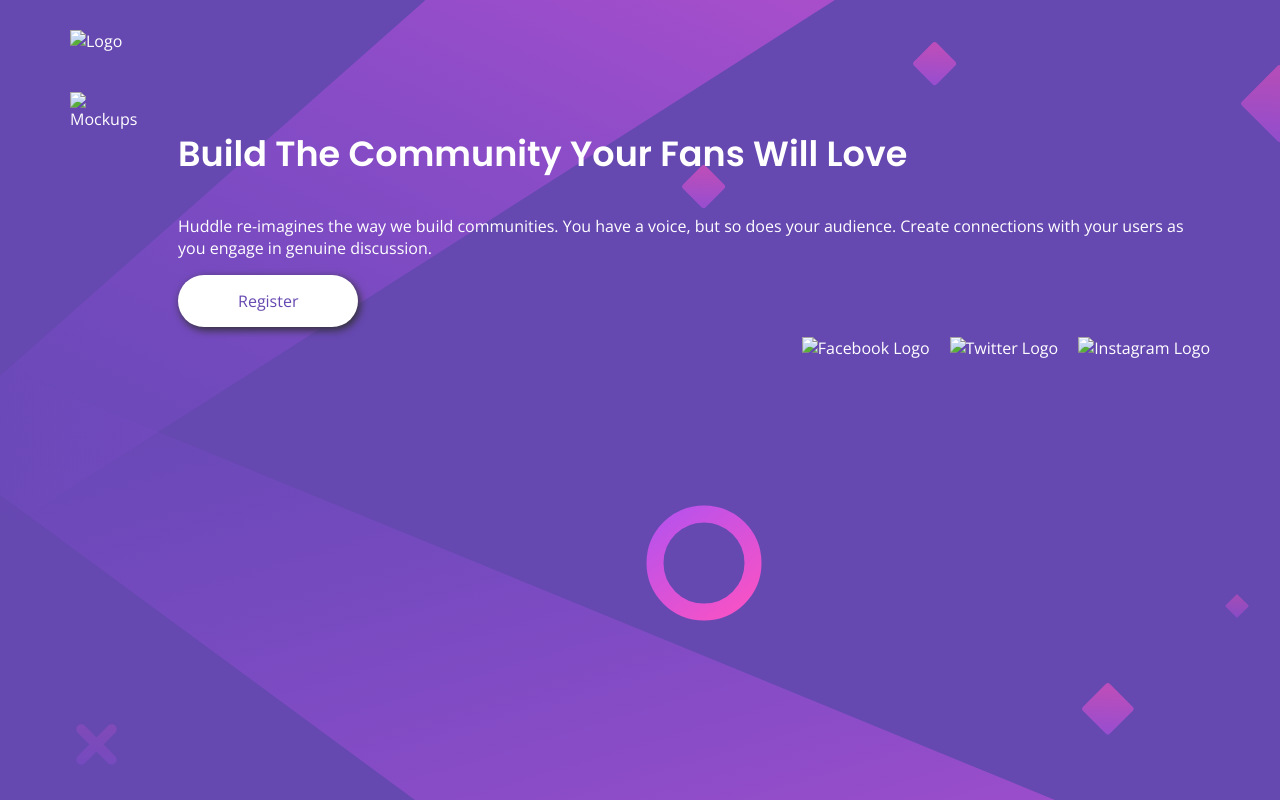
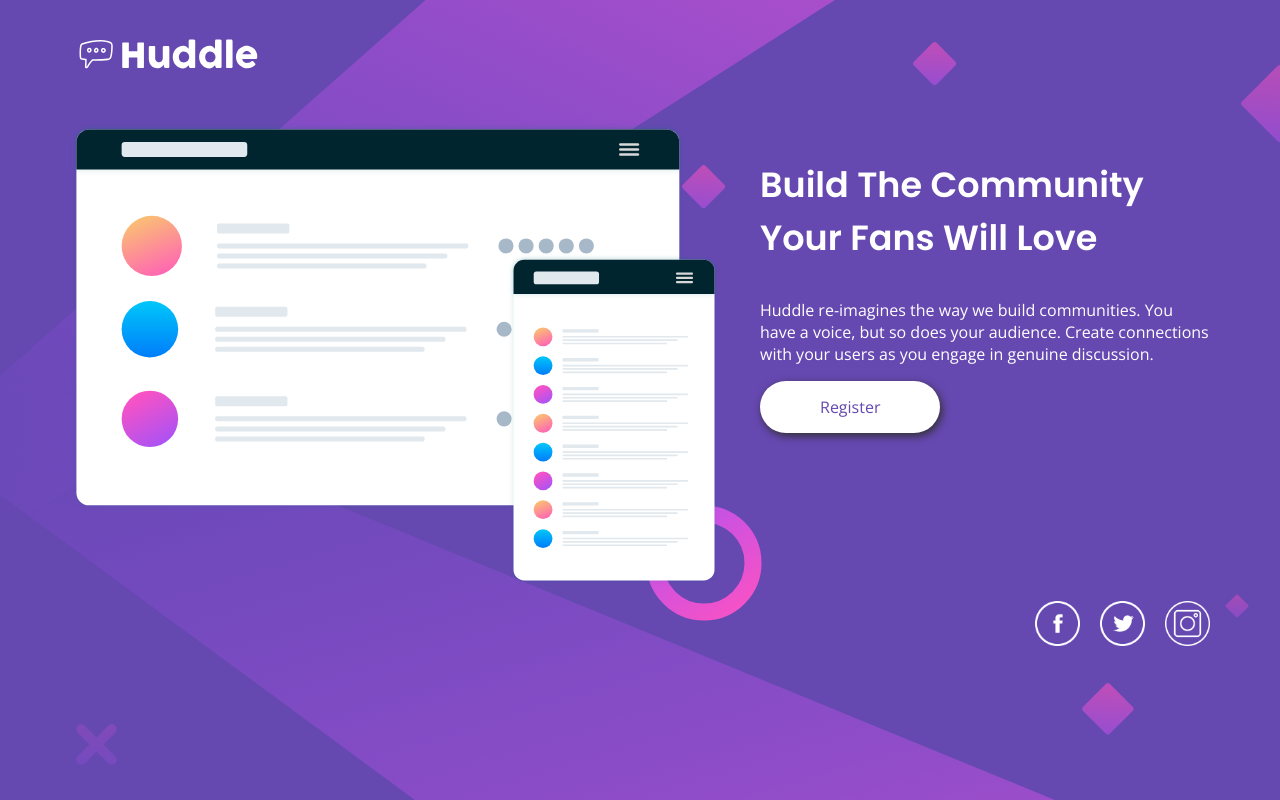
Before and after one commit to calee6/huddle-landing-page, a plain HTML site: page index.html in a window 1280 px wide. Drawn offline with nearby package versions, Linux system fonts and the light colour scheme; the site is published under a folder, as on GitHub Pages, so addresses that start at the root find nothing.

Commit message:
Update index.html

```diff
--- a/index.html
+++ b/index.html
@@ -16,11 +16,11 @@
 </head>
 <body>
   <nav>
-    <img src="/images/logo.svg" alt="Logo" class="logo">
+    <img src="images/logo.svg" alt="Logo" class="logo">
   </nav>
   <section class="flex">
     <section class="pic">
-      <img src="/images/illustration-mockups.svg" alt="Mockups" class="mockups">
+      <img src="images/illustration-mockups.svg" alt="Mockups" class="mockups">
     </section>
     <section class="textbox">
       <h1>Build The Community Your Fans Will Love</h1>
@@ -30,13 +30,13 @@
   </section>
   <section class="socialmedia">
     <section>
-      <img src="/images/facebook.png" alt="Facebook Logo" class="facebook">
+      <img src="images/facebook.png" alt="Facebook Logo" class="facebook">
     </section>
     <section>
-      <img src="/images/twitter.png" alt="Twitter Logo" class="twitter">
+      <img src="images/twitter.png" alt="Twitter Logo" class="twitter">
     </section>
     <section>
-      <img src="/images/instagram.png" alt="Instagram Logo" class="instagram">
+      <img src="images/instagram.png" alt="Instagram Logo" class="instagram">
     </section>
   </section>
 <!--
```
